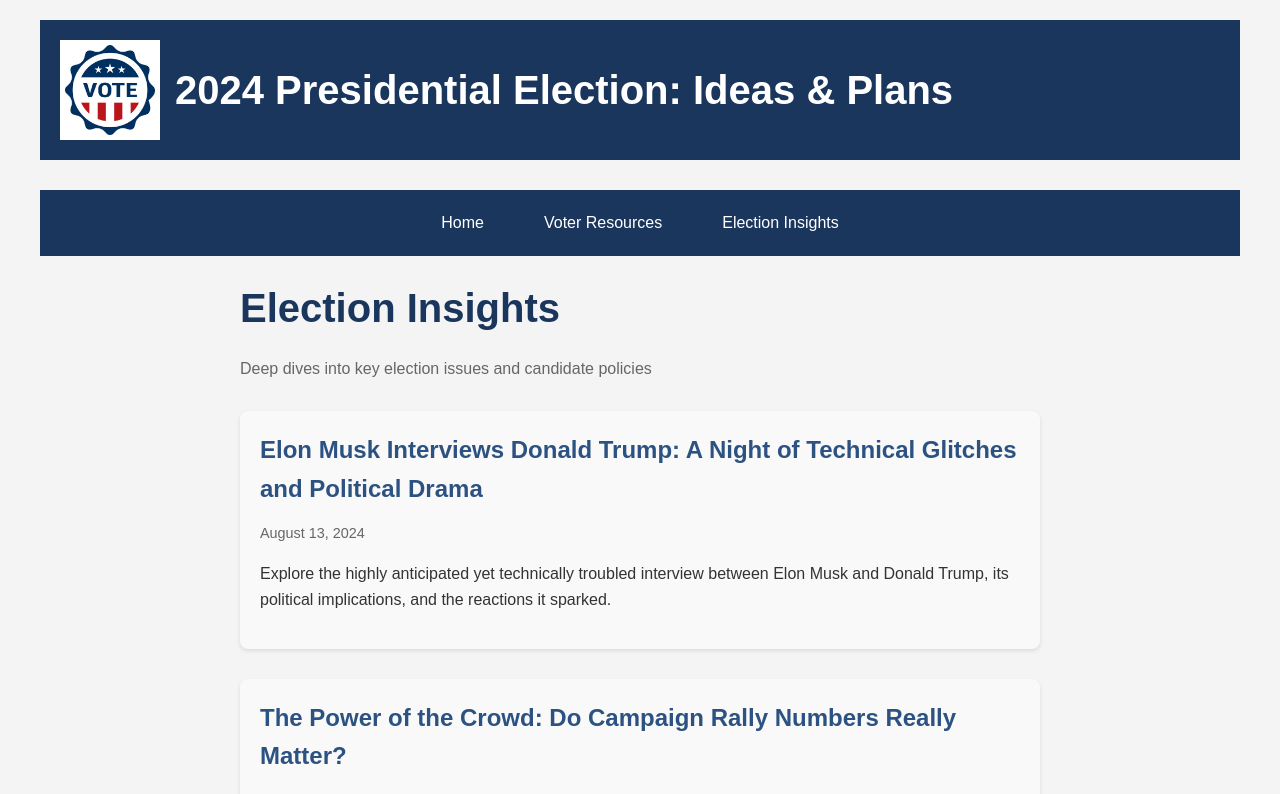
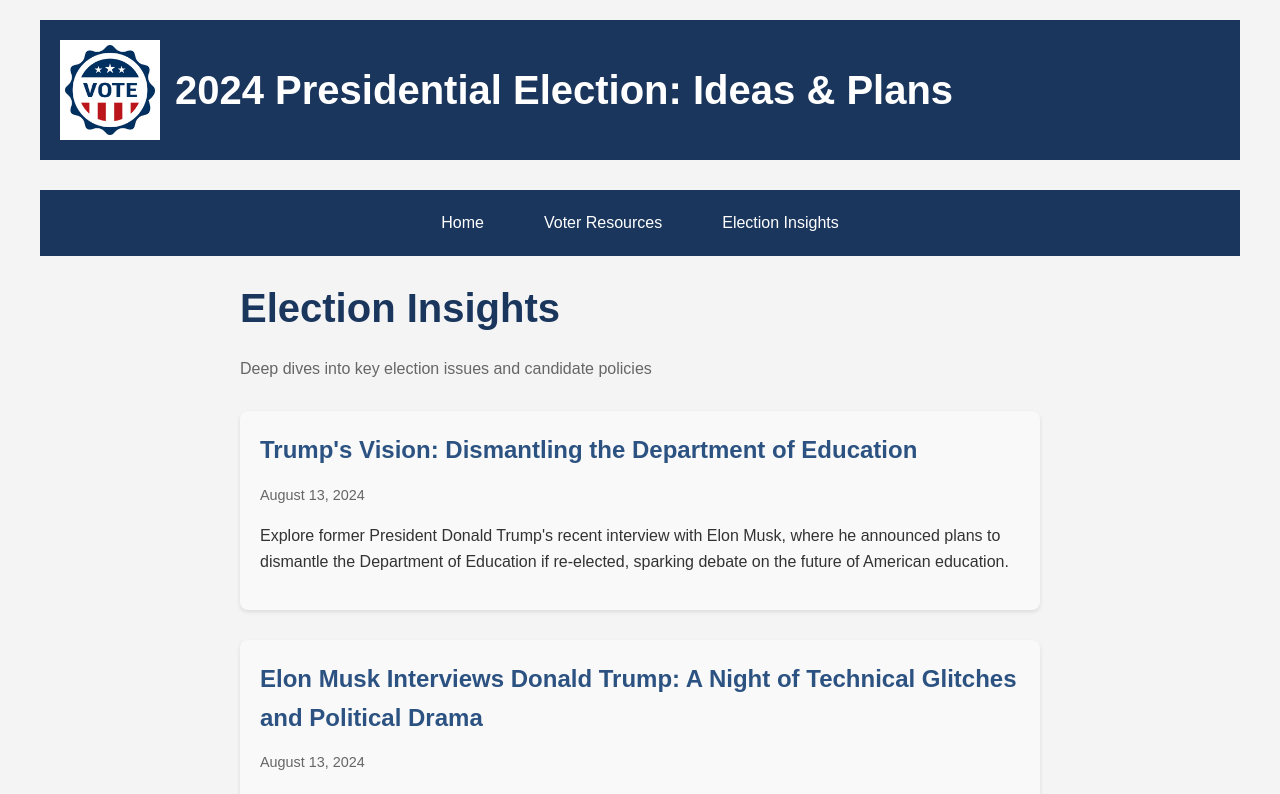
Before and after one commit to PaulMoreira/FactVerify, a React (Create React App) app: page /insights in a window 1280 px wide. Shown: the top 794 px of the page. Built offline with nearby package versions, Linux system fonts and the light colour scheme.

Commit message:
added new article

```diff
--- a/src/articleData.js
+++ b/src/articleData.js
@@ -1,5 +1,62 @@
 // articleData.js
 export const articleData = [
+  {
+    id: "trump-education-interview",
+    date: "August 13, 2024",
+    headline: "Trump's Vision: Dismantling the Department of Education",
+    summary: "Explore former President Donald Trump's recent interview with Elon Musk, where he announced plans to dismantle the Department of Education if re-elected, sparking debate on the future of American education.",
+    shareUrl: "https://vote2024info.vercel.app/insights/trump-elon-interview",
+    content: `
+      <h1>Trump's Vision: Dismantling the Department of Education</h1>
+      <p>In a recent interview with Elon Musk, former President Donald Trump made a striking announcement that has stirred the political pot yet again: he plans to dismantle the Department of Education if he secures a second term in the White House. This declaration, made during a live session on X (formerly Twitter) on August 12, 2024, ignited a wave of reactions across the political spectrum, raising essential questions about the future of education in America.</p>
+
+      <h2>The Interview That Shocked Many</h2>
+      <p>During the interview, Trump articulated his belief that educational control should revert to the states, stating, "I want to close up the Department of Education, move education back to the states." He argued that this shift would compel states to improve their educational systems, even if some might initially struggle. "I'll bet you'd have 30, 35 states that'll be much better," he claimed, suggesting that this approach would be more cost-effective than federal oversight.</p>
+
+      <blockquote>
+      <p>"If you moved education back to the 50 [states], you'll have some that won't do well…but they'll actually be forced to do better, because it'll be a pretty bad situation," Trump added.</p>
+      </blockquote>
+
+      <p>This perspective aligns with the broader conservative ethos that emphasizes local control over federal intervention in education.</p>
+
+      <h2>The Political Landscape: Supporters and Critics</h2>
+      <p>Trump's statements were met with mixed reactions. Supporters hail his vision as a return to conservative values, advocating for school choice and less federal bureaucracy. They believe this could lead to innovative educational reforms tailored to local needs. According to a 2022 Pew Research study, about 61% of Americans favor school choice policies allowing public funding for private schools, reflecting a significant portion of the populace that resonates with Trump's stance.</p>
+
+      <p>However, critics, including Vice President Kamala Harris, were quick to denounce his remarks as extreme. Harris's campaign released a statement asserting that Trump's agenda is "dangerous," characterizing it as a threat to public education and a potential catalyst for increased inequality. She highlighted the risk that dismantling federal oversight could exacerbate disparities in educational access, particularly for marginalized communities.</p>
+
+      <h2>Historical Context: The Department of Education</h2>
+      <p>The Department of Education was established in 1979 with the mission to promote student achievement and ensure equal access to education. Trump's previous tenure saw attempts to cut funding for this department, and his current remarks echo a long-standing desire among some conservatives to minimize federal influence in education. The <strong>Project 2025</strong> initiative, which Trump has endorsed, outlines a comprehensive plan to overhaul federal education policy, emphasizing state autonomy.</p>
+
+      <h2>Potential Implications: A Sea Change in Education Policy</h2>
+      <p>Should Trump return to power, his promises could lead to significant policy shifts. The implications for federal funding, oversight, and educational equity would be profound. Education is a pivotal issue for voters, and Trump's rhetoric may invigorate his base while alienating moderates who value federal protections for education.</p>
+
+      <h2>An Anecdote from the Interview</h2>
+      <p>In a moment of personal reflection, Trump shared a story about his own educational experiences, illustrating how they shaped his views on the current education system. Musk chimed in, suggesting that technology could revolutionize education, hinting at a future where innovation plays a central role in learning environments.</p>
+
+      <h2>Surprising Insights</h2>
+      <p>Interestingly, Trump claimed significant support from teachers' unions during his presidency, a statement that caught many off guard given his contentious history with these organizations. Furthermore, the interview attracted over 1.5 million live listeners, making it one of the most-watched Twitter Spaces events, underscoring the public's interest in Trump's views on education.</p>
+
+      <h2>Conclusion: The Ongoing Debate</h2>
+      <p>Trump's recent interview with Elon Musk has reignited the debate over the role of federal government in education. His bold assertions reflect a broader conservative push for state control, but they also raise critical questions about equity and access in education. As the political landscape evolves, the discourse surrounding education will undoubtedly remain a focal point in both public and political arenas.</p>
+
+      <h2>Did You Know?</h2>
+      <ul>
+      <li>The Department of Education aims to promote educational excellence and ensure equal access, yet its future hangs in the balance as political tides shift.</li>
+      <li>Public school enrollment in the U.S. has declined by approximately 3% since the onset of the COVID-19 pandemic, highlighting ongoing challenges in the education system.</li>
+      </ul>
+      <h2>Sources and Further Reading</h2>
+      <ul>
+      <li><a rel="noopener noreferrer" target="_blank" href="https://www.newsweek.com/donald-trump-touts-project-2025-policy-department-education-elon-musk-interview-1938313">Donald Trump Touts Project 2025 Policy in Elon Musk Interview - Newsweek</a>: Details Trump's statements on the Department of Education during the interview.</li>
+      <li><a rel="noopener noreferrer" target="_blank" href="https://www.baltimoresun.com/2024/08/13/5-takeaways-from-trumps-interview-with-elon-musk-staff-commentary/">5 takeaways from Trump's interview with Elon Musk - Baltimore Sun</a>: A summary of significant points made in the interview.</li>
+      <li><a rel="noopener noreferrer" target="_blank" href="https://www.bbc.com/news/articles/c1k3mwy1ww3o">Elon Musk hosts friendly chat with Donald Trump on X after tech delays - BBC News</a>: Coverage of the interview and its implications.</li>
+      <li><a rel="noopener noreferrer" target="_blank" href="https://www.pewresearch.org/fact-tank/2022/09/29/facts-about-school-choice-in-the-u-s/">Public Opinion on School Choice - Pew Research Center</a>: Insights into public opinion on education policies.</li>
+      <li><a rel="noopener noreferrer" target="_blank" href="https://nces.ed.gov/programs/digest/d23/tables/dt23_203.10.asp">Public School Enrollment Trends - National Center for Education Statistics</a>: Statistics on public school enrollment in the U.S.</li>
+      <li><a rel="noopener noreferrer" target="_blank" href="https://www.factcheck.org/2023/07/trumps-relationship-with-teachers-unions/">Trump's Relationship with Teachers' Unions - FactCheck.org</a>: Analysis of Trump's claims regarding teachers' unions.</li>
+      </ul>
+    `,
+    ogImage: "https://www.baltimoresun.com/resizer/CgHcJk0t9Y1tZy2W2DgT4UQx3C4=/1200x0/filters:no_upscale/quality:80/arc-0e9a5b4c-b8e0-4d71-9c87-2af7a7388c71/2024-08-13/5-takeaways-from-trumps-interview-with-elon-musk-staff-commentary.jpg",
+    ogDescription: "Former President Donald Trump announces plans to dismantle the Department of Education if re-elected, sparking debate on the future of American education policy and state vs. federal control."
+  },
   {
     id: "musk-trump-interview-2024",
     date: "August 13, 2024",
```
